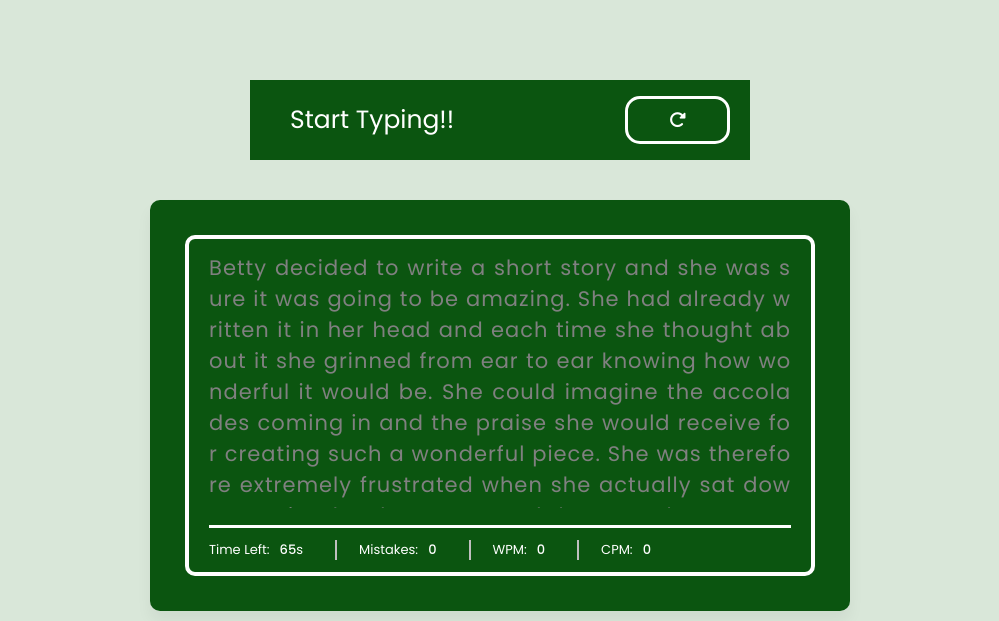
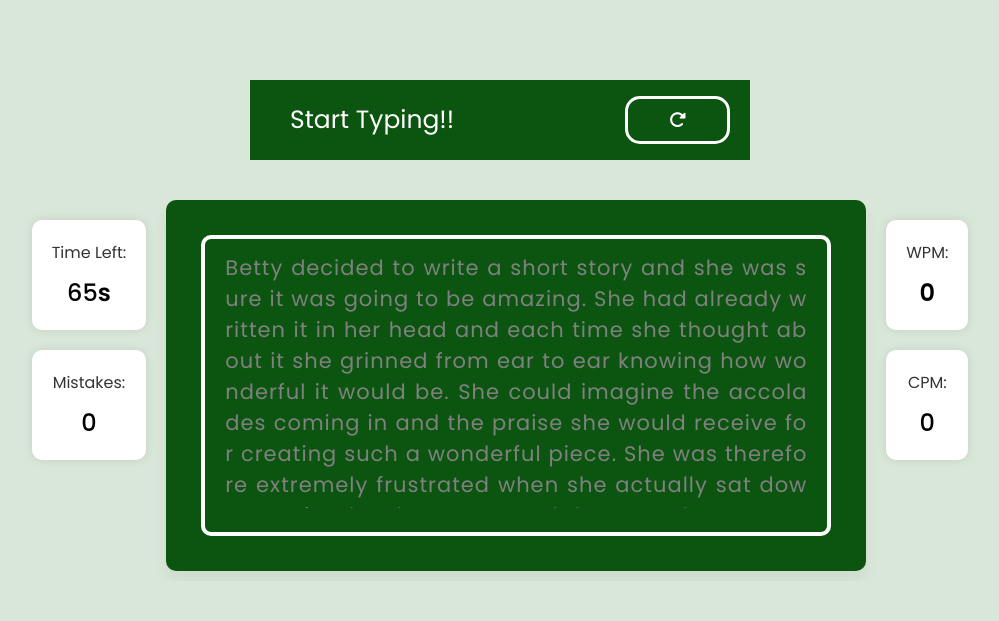
Before and after one commit to ChandanShakya/flash, a PHP site: page /typing.php in a window 1280 px wide. Shown: the part 240-861 px from the top of the page, without its empty margins (140-1139 px from the left). After the commit the page ends 811 px from the top, so only its background shows below. Run offline with PHP 8.4, Linux system fonts and the light colour scheme.

Commit message:
Refactor typing.css to improve layout and styling

```diff
--- a/typing.css
+++ b/typing.css
@@ -13,6 +13,11 @@ section {
     align-items: center;
     padding: 10px;
     justify-content: center;
+}
+.typing-test {
+    display: flex;
+    align-items: flex-start;
+    gap: 20px;
 }
 .block {
     display: flex;
@@ -65,9 +70,6 @@ h2::before {
     color: gray;
 }
 
-.result-details {
-    color: white;
-}
 
 ::selection {
     color: #fff;
@@ -159,13 +161,13 @@ h2::before {
 }
 
 .content-box .content {
-    margin-top: 17px;
+    /* margin-top: 17px; */
     display: flex;
     padding: 12px 0;
     flex-wrap: wrap;
     align-items: center;
-    justify-content: space-between;
-    border-top: 3px solid #FFFFFF;
+    justify-content: center;
+    /* border-top: 3px solid #FFFFFF; */
 
 }
 #level {
@@ -200,35 +202,38 @@ h2::before {
     color: #000;
 }
 
-.content .result-details {
+.result-details {
     display: flex;
-    flex-wrap: wrap;
-    align-items: center;
-    width: calc(100% - 140px);
     justify-content: space-between;
+    list-style: none;
+    padding: 0;
+    margin-top: 20px;
+    gap: 20px; /* Add gap between cards */
+    flex-direction: column;
 }
 
 .result-details li {
+    flex: 1; /* Make each card take equal space */
+    background-color: #fff;
+    border-radius: 10px;
+    box-shadow: 0 0 10px rgba(0, 0, 0, 0.1);
+    padding: 20px;
     display: flex;
-    height: 20px;
-    list-style: none;
-    position: relative;
+    flex-direction: column;
     align-items: center;
 }
 
-.result-details li:not(:first-child) {
-    padding-left: 22px;
-    border-left: 2px solid #bfbfbf;
+.result-details p {
+    margin: 0;
+    font-size: 1rem;
+    color: #333;
 }
 
-.result-details li p {
-    font-size: 13px;
-}
-
-.result-details li span {
-    display: block;
-    font-size: 13px;
-    margin-left: 10px;
+.result-details span {
+    font-size: 1.5rem;
+    font-weight: 600;
+    color: #000;
+    margin-top: 10px; /* Add space between label and value */
 }
 
 li span b {
--- a/typing.php
+++ b/typing.php
@@ -32,7 +32,17 @@ include_once("menu.php");
         </ul>
         <button class="reset"><i class="fa fa-rotate-right"></i></button>
     </div>
-    <section>
+    <section class="typing-test">
+        <ul class="result-details">
+            <li class="time">
+                <p>Time Left:</p>
+                <span id="time"><b></b>s</span>
+            </li>
+            <li class="mistake">
+                <p>Mistakes:</p>
+                <span>0</span>
+            </li>
+        </ul>
         <div class="wrapper">
             <input type="text" class="input-field">
             <div class="content-box">
@@ -40,32 +50,6 @@ include_once("menu.php");
                     <p id="paragraph"></p>
                 </div>
                 <div class="content">
-                    <ul class="result-details">
-                        <li class="time">
-                            <p>
-                                Time Left:
-                            </p>
-                            <span id="time"><b></b>s</span>
-                        </li>
-                        <li class="mistake">
-                            <p>
-                                Mistakes:
-                            </p>
-                            <span>0</span>
-                        </li>
-                        <li class="wpm">
-                            <p>
-                                WPM:
-                            </p>
-                            <span>0</span>
-                        </li>
-                        <li class="cpm">
-                            <p>
-                                CPM:
-                            </p>
-                            <span>0</span>
-                        </li>
-                    </ul>
                     <form id="saveForm" action="resV.php" method="POST">
                         <input type="hidden" name="wpmValue" value="">
                         <input type="hidden" name="mistakeValue" value="">
@@ -76,6 +60,18 @@ include_once("menu.php");
                     </form>
                 </div>
             </div>
+        </div>
+
+        <ul class="result-details">
+            <li class="wpm">
+                <p>WPM:</p>
+                <span>0</span>
+            </li>
+            <li class="cpm">
+                <p>CPM:</p>
+                <span>0</span>
+            </li>
+        </ul>
     </section>
 </body>
 <script>
@@ -130,11 +126,11 @@ var mistake = 0;
     var isTyping = 0;
 
     document.addEventListener("DOMContentLoaded", function() { //fired when HTML document is completely loaded and parsed
-    <?php if (isset($_SESSION['user_id'])): ?>
+        <?php if (isset($_SESSION['user_id'])) : ?>
             isLoggedIn = "true";
             document.getElementById("level").style.display = "flex";
             updateMaxTime();
-    <?php else: ?>
+        <?php else : ?>
             isLoggedIn = "false";
             document.getElementById("level").style.display = "none";
             max = 65;
@@ -183,7 +179,7 @@ $(document).ready(function() {
             var mistakeValue = $(".mistake span").text();
             var cpmValue = $(".cpm span").text();
             var levelValue = $("#level").val();
-    var accuracy=((charIndex-mistake)/(charIndex)) *100;
+            var accuracy = ((charIndex - mistake) / (charIndex)) * 100;
 
             // input[name=''] is a descendant selector
             $("#saveForm input[name='wpmValue']").val(wpmValue); //select form, select input element with name, set value of selected input
```
Lines whose indentation alone changed are shown as unchanged.
